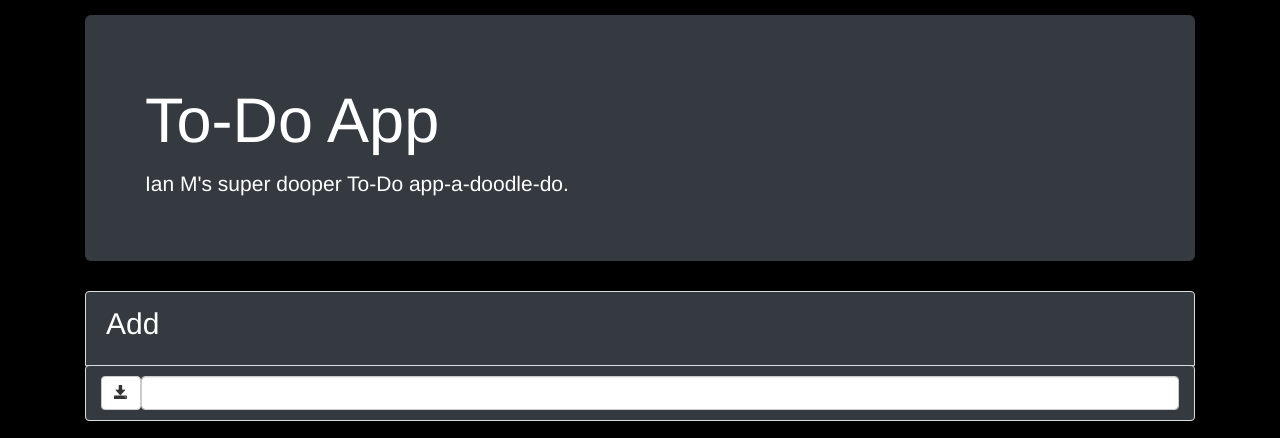
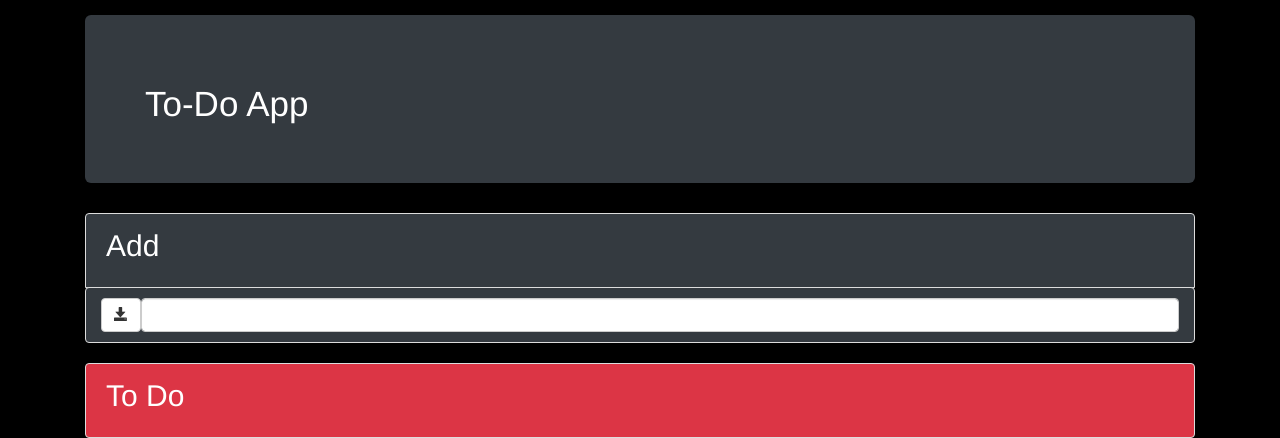
Before and after one commit to ianm1968/ToDoTake2, a Flask app: page / in a window 1280 px wide. Shown: the part 62-500 px from the top of the page. Run offline with Flask 2, Linux system fonts and the light colour scheme; data that the repository does not hold is empty; some libraries are stand-ins or nearby versions.

Commit message:
Tweak header

```diff
--- a/todo_app/templates/index.html
+++ b/todo_app/templates/index.html
@@ -6,8 +6,7 @@
 {% block content %}
 
   <div class="jumbotron text-white bg-dark ">
-    <h1 class="display-4">To-Do App</h1>
-    <p class="lead">Ian M's super dooper To-Do app-a-doodle-do.</p>
+    <h2 class="display-4">To-Do App</h1>
   </div>
   <form method="post" >
     <li class="list-group-item text-white bg-dark d-flex">
```
